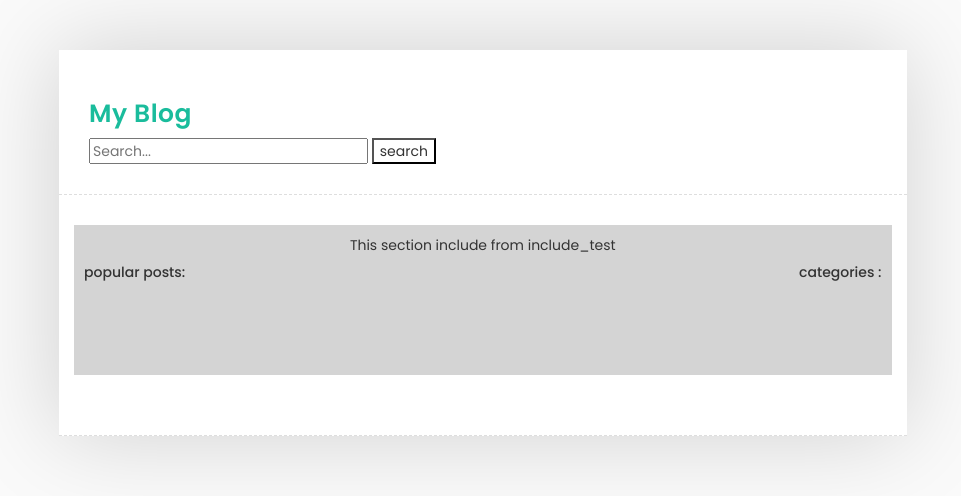
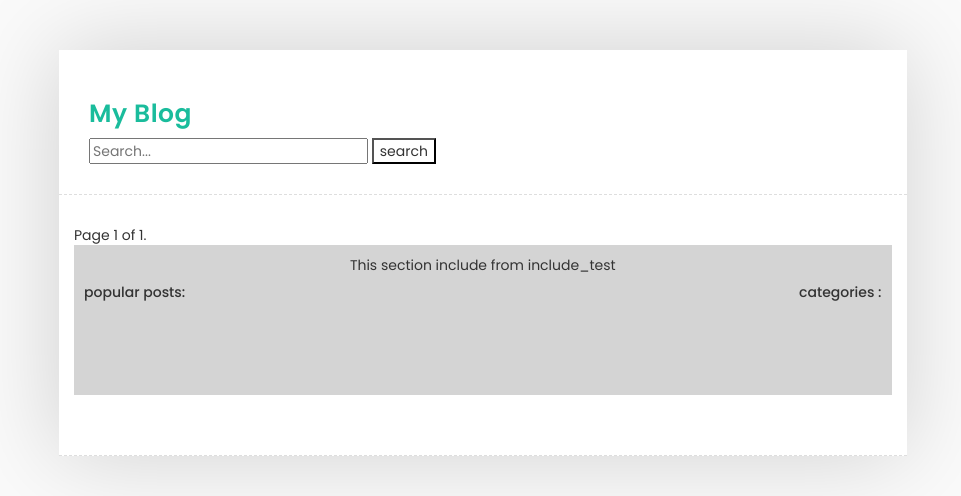
Before and after one commit to SaeedSaedi/Django_API, a Django app: page / in a window 1280 px wide. Shown: the top 496 px of the page, without its empty margins (11-972 px from the left). Run offline with Django 5.2, Linux system fonts and the light colour scheme; data that the repository does not hold is empty; some libraries are stand-ins or nearby versions.

Commit message:
add pagination

```diff
--- a/blog/views.py
+++ b/blog/views.py
@@ -1,6 +1,7 @@
 from django.shortcuts import get_object_or_404, render
 from django.utils import timezone
 from blog.models import Post
+from django.core.paginator import Paginator
 
 # Create your views here.
 def index(request,cat_name=None,username=None):
@@ -10,6 +11,10 @@ def index(request,cat_name=None,username=None):
         posts = posts.filter(category__name=cat_name)
     if username:
         posts = posts.filter(author__username=username)
+
+    posts = Paginator(posts,2)
+    page_number = request.GET.get('page',1)
+    posts = posts.get_page(page_number)
 
     return render(request, 'blog/home.html',context={'posts':posts})
 
--- a/templates/blog/home.html
+++ b/templates/blog/home.html
@@ -34,6 +34,23 @@
                       </div>
 
                       {% endfor %}
+                      <div class="paginator">
+                        <span class="step-links">
+                          {% if posts.has_previous %}
+                            <a href="?page=1">&laquo; first</a>
+                            <a href="?page={{ posts.previous_page_number }}">previous</a>
+                          {% endif %}
+                          <span class="current">
+                            Page {{ posts.number }} of {{ posts.paginator.num_pages }}.
+                          </span>
+                          {% comment %} {% for i in posts.paginator.page_range %}
+                            <a href="?page={{ i }}">{{ i }}</a>
+                          {% endfor %} {% endcomment %}
+                          {% if posts.has_next %}
+                            <a href="?page={{ posts.next_page_number }}">next</a>
+                            <a href="?page={{ posts.paginator.num_pages }}">last &raquo;</a>
+                          {% endif %}
+                      </div>
                       {% include "blog/inc.html" %}
                       <!-- Blog Post End -->
 
```
